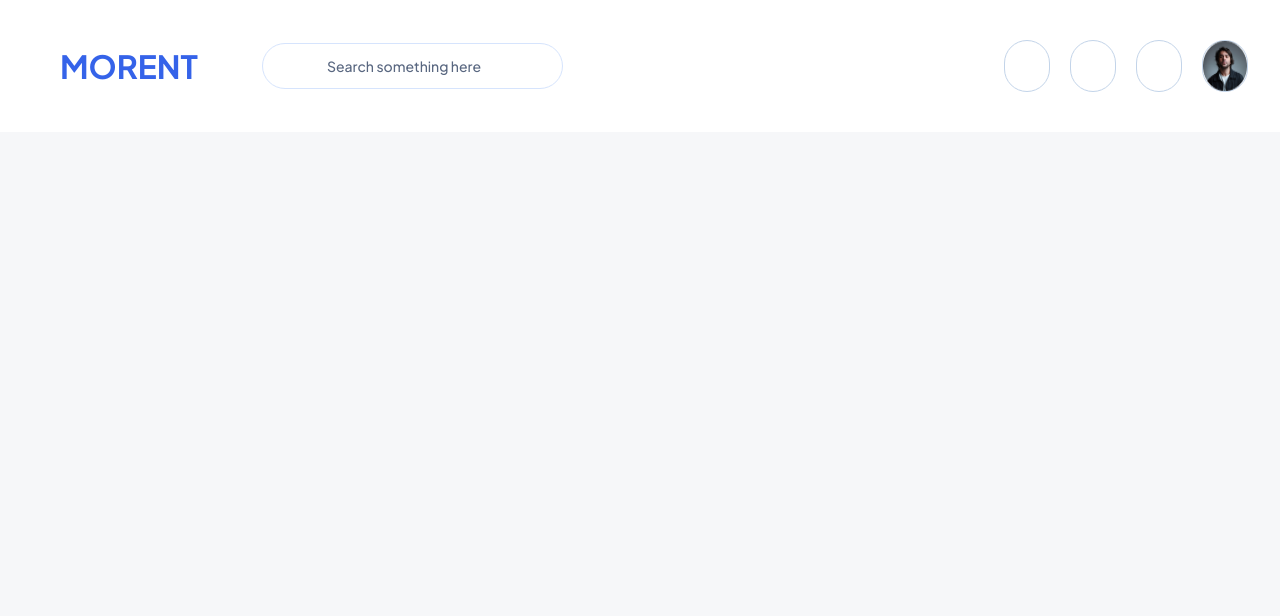
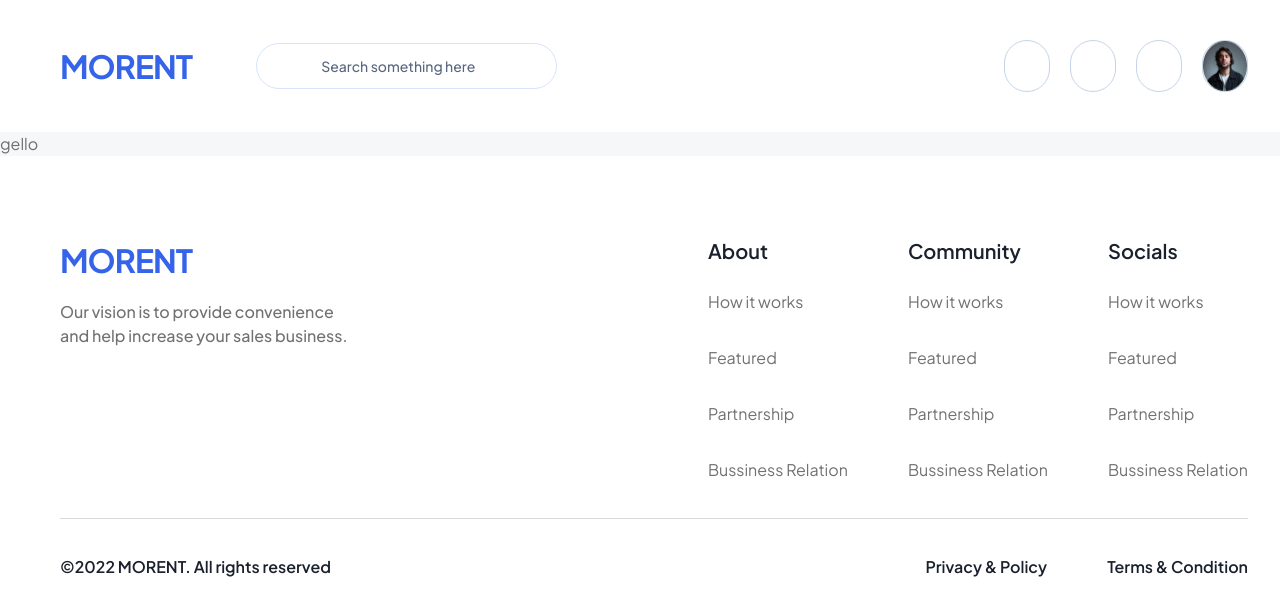
Before and after one commit to DenisEgorov200/morent-react, a React (Vite) app: page / in a window 1280 px wide. Shown: the top 616 px of the page. Built offline with nearby package versions, Linux system fonts and the light colour scheme; some icons are missing.

Commit message:
feat: add header, footer, layout

```diff
--- a/src/App.jsx
+++ b/src/App.jsx
@@ -1,9 +1,9 @@
-import { Header } from './components/layout/Header.jsx';
+import { Layout } from './components/layout/Layout.jsx';
 
 export const App = () => {
   return (
-    <>
-      <Header />
-    </>
+    <Layout>
+      <h2>gello</h2>
+    </Layout>
   );
 };
--- /dev/null
+++ b/src/components/layout/Footer.jsx
@@ -0,0 +1,55 @@
+const footerLinks = [
+  {
+    id: 0,
+    title: 'About',
+    links: ['How it works', 'Featured', 'Partnership', 'Bussiness Relation'],
+  },
+  {
+    id: 1,
+    title: 'Community',
+    links: ['How it works', 'Featured', 'Partnership', 'Bussiness Relation'],
+  },
+  {
+    id: 2,
+    title: 'Socials',
+    links: ['How it works ', 'Featured', 'Partnership', 'Bussiness Relation'],
+  },
+];
+
+export const Footer = () => {
+  return (
+    <footer className="flex flex-col items-center justify-between pt-20 pl-[60px] pr-8 bg-white">
+      <div className="w-full flex justify-between pb-9 border-b-[1px] border-[#13131329]">
+        <div className="max-w-[300px]">
+          <h2 className="title mb-4">MORENT</h2>
+          <span className="font-medium">
+            Our vision is to provide convenience and help increase your sales business.
+          </span>
+        </div>
+        <div className="flex items-center gap-x-[60px]">
+          {footerLinks.map((linksItems) => (
+            <div key={linksItems.id} className="flex flex-col">
+              <h3 className="text-xl font-semibold text-secondary-500 mb-6">{linksItems.title}</h3>
+              <ul className="flex flex-col gap-y-8">
+                {linksItems.links.map((link) => (
+                  <li key={link}>
+                    <a href="#">{link}</a>
+                  </li>
+                ))}
+              </ul>
+            </div>
+          ))}
+        </div>
+      </div>
+      <div className="w-full flex items-center justify-between pt-9 pb-[60px] font-semibold text-secondary-500">
+        <span>©2022 MORENT. All rights reserved</span>
+        <div>
+          <a href="#" className="mr-[60px]">
+            Privacy & Policy
+          </a>
+          <a href="#">Terms & Condition</a>
+        </div>
+      </div>
+    </footer>
+  );
+};
--- a/src/components/layout/Header.jsx
+++ b/src/components/layout/Header.jsx
@@ -20,7 +20,7 @@ export const Header = () => {
   return (
     <header className="flex items-center justify-between py-10 pl-[60px] pr-8 bg-white">
       <div className="flex items-center">
-        <h1 className="text-3xl font-bold text-primary-500 mr-16">MORENT</h1>
+        <h1 className="title mr-16">MORENT</h1>
         <SearchInput />
       </div>
       <div>
--- /dev/null
+++ b/src/components/layout/Layout.jsx
@@ -0,0 +1,12 @@
+import { Header } from './Header.jsx';
+import { Footer } from './Footer.jsx';
+
+export const Layout = ({ children }) => {
+  return (
+    <div>
+      <Header />
+      <main>{children}</main>
+      <Footer />
+    </div>
+  );
+};
--- a/src/index.css
+++ b/src/index.css
@@ -4,6 +4,16 @@
 
 @layer base {
     body {
+        color: rgba(19, 19, 19, 0.60);
         background: #f6f7f9;
     }
 }
+
+.title {
+    font-family: 'Plus Jakarta Sans';
+    font-size: 32px;
+    font-weight: 700;
+    line-height: 150%;
+    letter-spacing: -0.96px;
+    color: #3563E9;
+}
```
